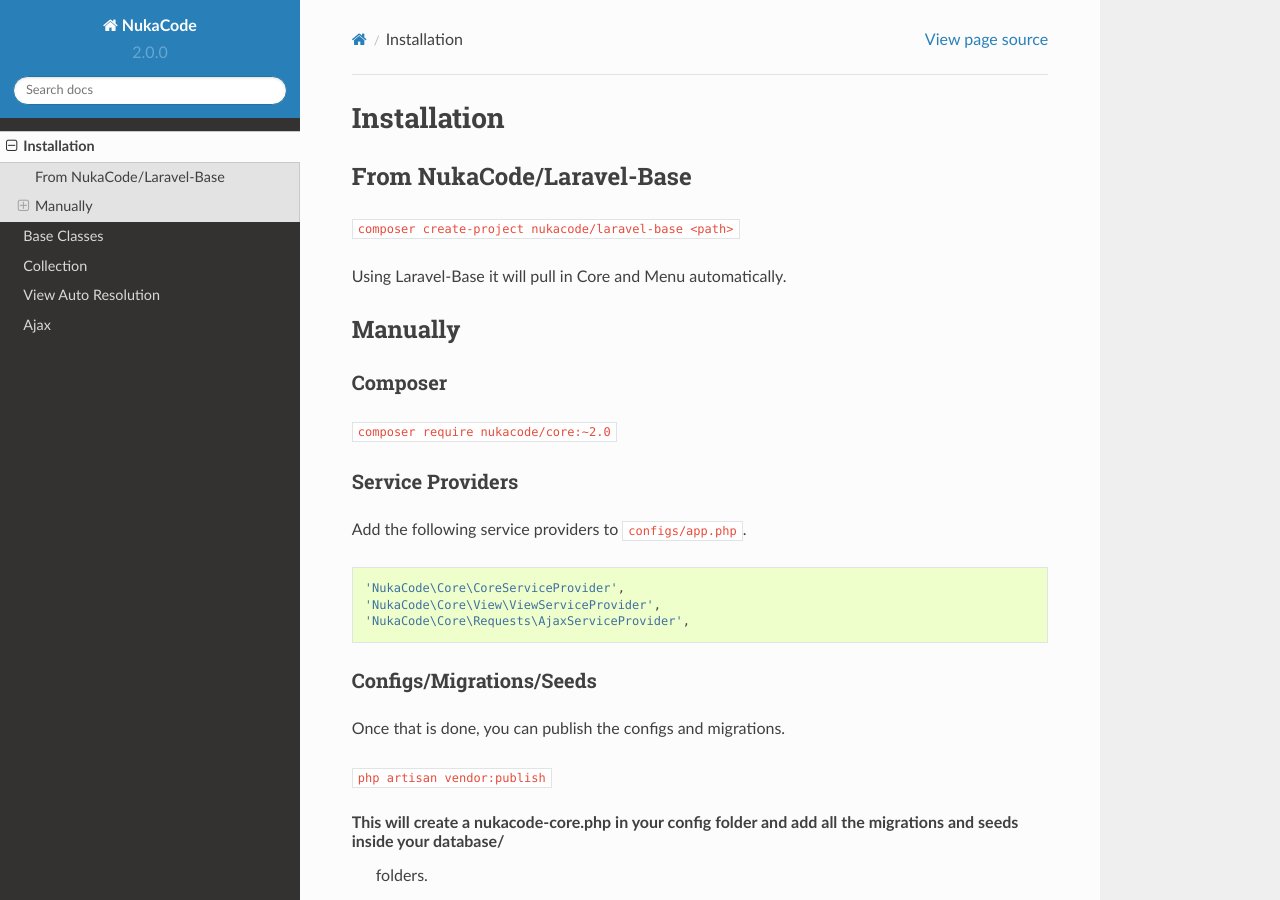
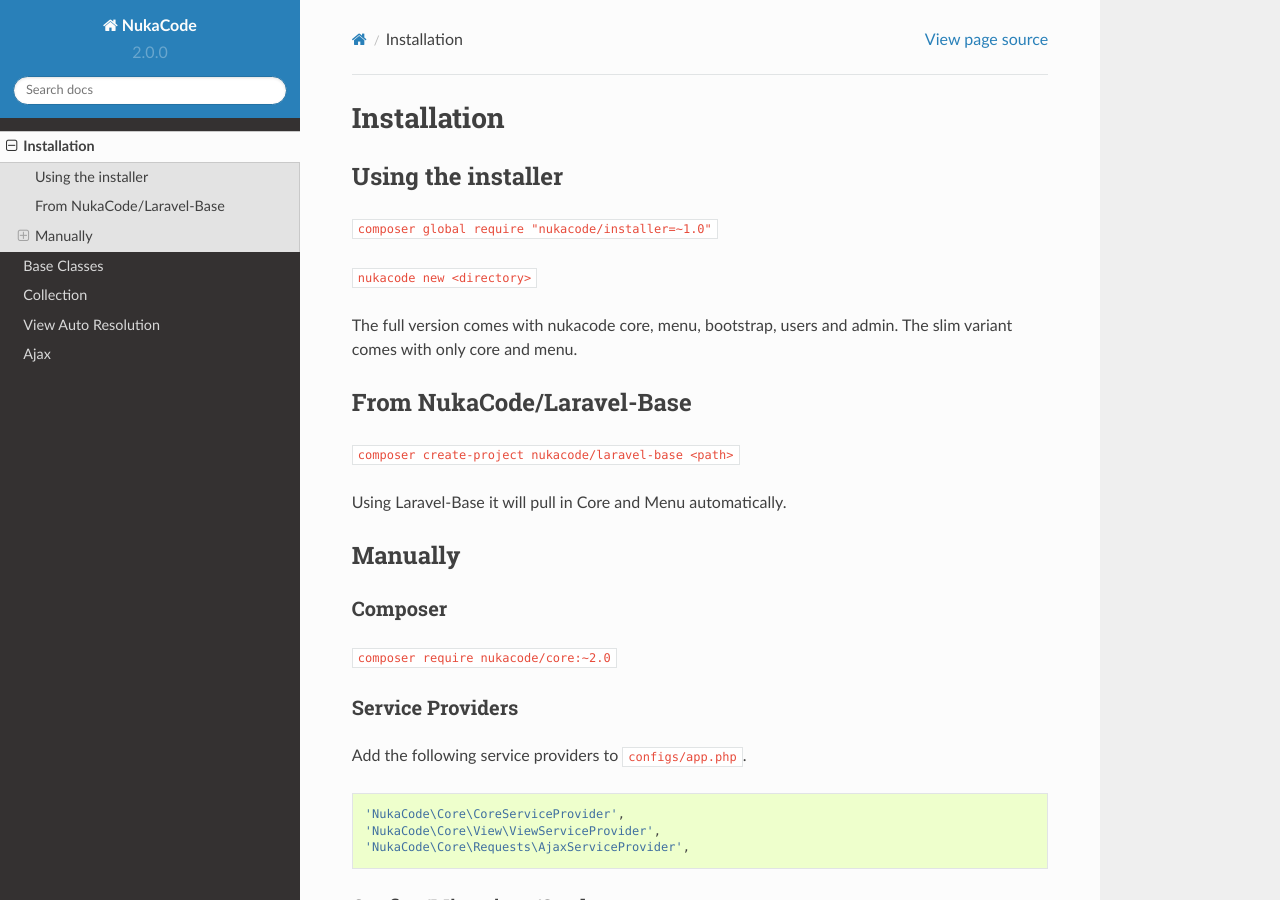
Before and after one commit to NukaCode/core, a Sphinx documentation site: the page built from docs/source/install.rst, in a window 1280 px wide and 900 px high. Built offline with Sphinx 7.4.7 and the Read the Docs theme 2.0.0, drawn with Linux system fonts in a browser that asks for light colours; pages that are not in the unit, such as notebooks, are missing from menus.

Commit message:
Update install.rst

```diff
--- a/docs/source/install.rst
+++ b/docs/source/install.rst
@@ -1,5 +1,15 @@
 Installation
 ====================================
+
+Using the installer
+-------------------
+``composer global require "nukacode/installer=~1.0"``
+
+``nukacode new <directory>``
+
+.. note: You can use the ``--slim`` option at the end to get a minimal version.
+
+The full version comes with nukacode core, menu, bootstrap, users and admin.  The slim variant comes with only core and menu.
 
 From NukaCode/Laravel-Base
 --------------------------
```
